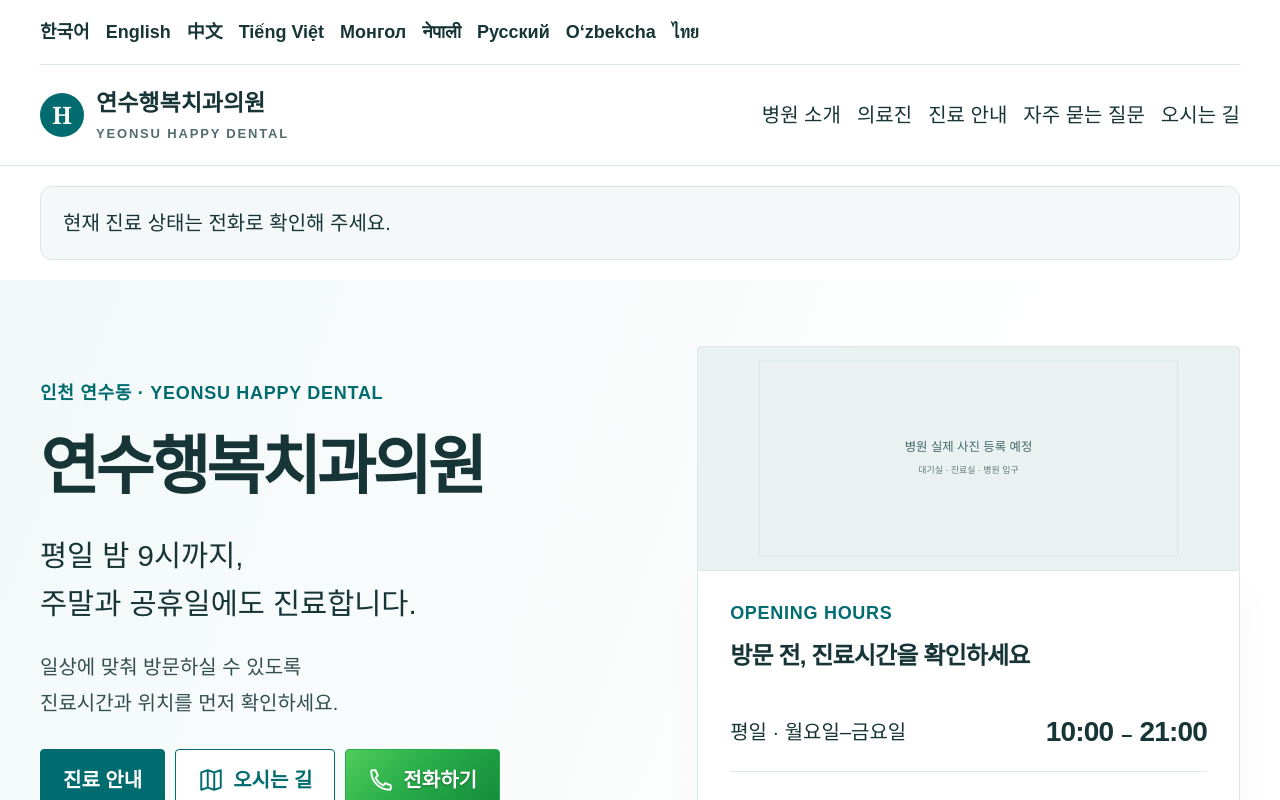
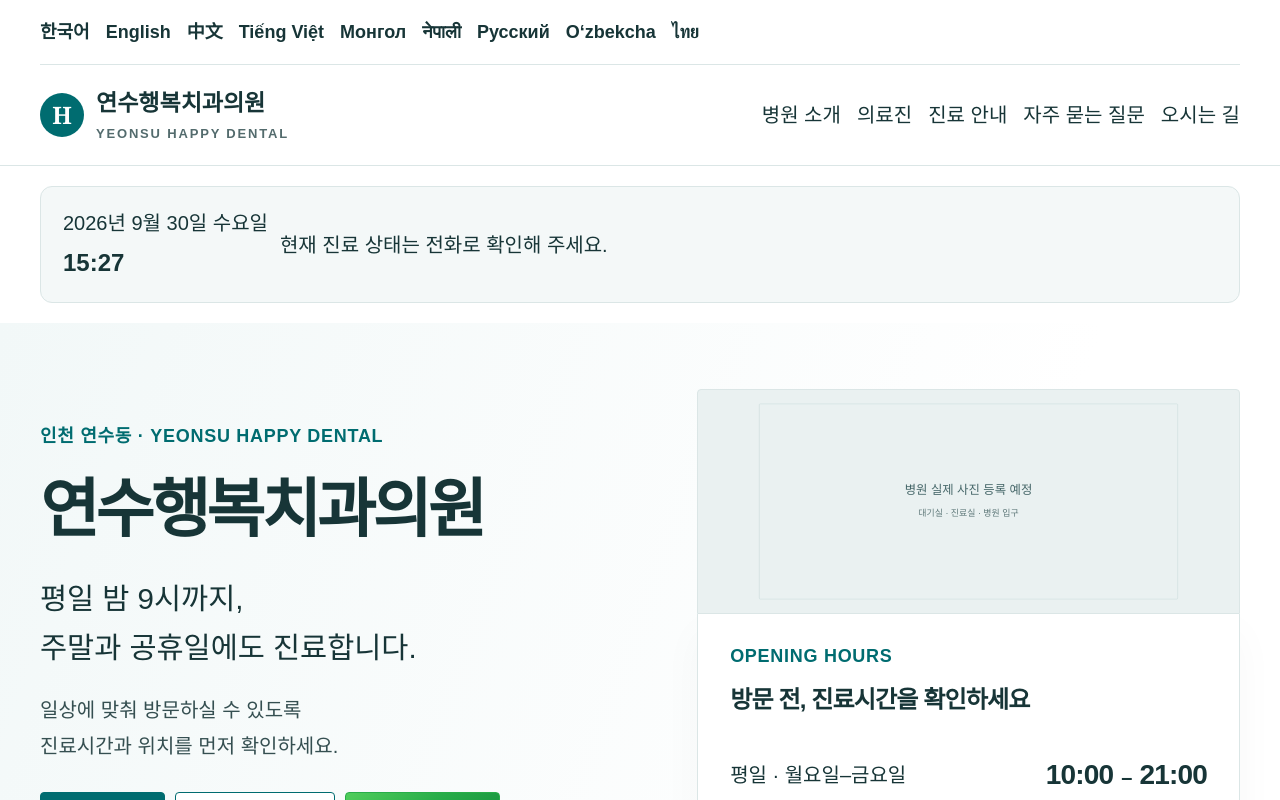
Before and after one commit to sekiyang-hub/test2875, a Next.js app: page / in a window 1280 px wide. Shown: the top 800 px of the page. Built offline with nearby package versions, Linux system fonts and the light colour scheme; no server answers; the database is empty.

Commit message:
Display current Korean date weekday and time

```diff
--- a/src/components/clinic-status.tsx
+++ b/src/components/clinic-status.tsx
@@ -12,14 +12,22 @@ export function ClinicStatus() {
     if (!statusStoreConfigured) return;
     let active = true;
     async function update() { try { const next = await readStatus(); if(active) { setSettings(next); setNow(new Date()); setFailed(false); } } catch { if(active) { setFailed(true); setNow(null); } } }
-    void update(); const poll = setInterval(update, 30000); const clock = setInterval(() => setNow(value => value ? new Date() : null), 15000);
+    setNow(new Date());
+    void update(); const poll = setInterval(update, 30000); const clock = setInterval(() => setNow(new Date()), 1000);
     const focus = () => void update(); window.addEventListener('focus',focus);
     return () => { active = false; clearInterval(poll); clearInterval(clock); window.removeEventListener('focus',focus); };
   }, []);
-  if (!statusStoreConfigured || pathname.startsWith('/admin')) return null;
+  if (!statusStoreConfigured) return null;
   const language = pathname.startsWith('/guide/') ? pathname.split('/')[2] : 'ko';
   const labels = statusLabels[language as keyof typeof statusLabels] || statusLabels.ko;
-  if (!now) return failed ? <div className="container clinic-status">{language === 'ko' ? '현재 진료 상태는 전화로 확인해 주세요.' : labels[5]}</div> : null;
+  if (!now) return null;
+  const locales: Record<string,string> = {ko:'ko-KR',en:'en-GB',zh:'zh-CN',vi:'vi-VN',mn:'mn-MN',ne:'ne-NP',ru:'ru-RU',uz:'uz-UZ',th:'th-TH'};
+  const locale = locales[language] || 'ko-KR';
+  const date = new Intl.DateTimeFormat(locale,{timeZone:'Asia/Seoul',year:'numeric',month:'long',day:'numeric',weekday:'long'}).format(now);
+  const time = new Intl.DateTimeFormat(locale,{timeZone:'Asia/Seoul',hour:'2-digit',minute:'2-digit',hourCycle:'h23'}).format(now);
+  const currentTime = <time className="clinic-current-time" dateTime={now.toISOString()}><span>{date}</span><strong>{time}</strong></time>;
+  if (pathname.startsWith('/admin')) return <div className="container clinic-status">{currentTime}</div>;
+  if (failed) return <div className="container clinic-status">{currentTime}<span>{language === 'ko' ? '현재 진료 상태는 전화로 확인해 주세요.' : labels[5]}</span></div>;
   const result = resolveClinicStatus(now,settings);
-  return <div className={`container clinic-status status-${result.mode}`} role="status"><strong><span aria-hidden="true" className="status-dot"/>{labels[result.mode === 'open' ? 0 : result.mode === 'closed' ? 1 : 2]}</strong>{result.mode === 'open' && !result.manual && <span>{language === 'ko' ? `오늘 ${result.closes}까지 진료` : `${labels[3]} · ${labels[4]} ${result.closes}`}</span>}{result.message && <span>{result.message}</span>}{!result.manual && <small>{labels[5]}</small>}</div>;
+  return <div className={`container clinic-status status-${result.mode}`}>{currentTime}<div className="clinic-status-detail" role="status"><strong><span aria-hidden="true" className="status-dot"/>{labels[result.mode === 'open' ? 0 : result.mode === 'closed' ? 1 : 2]}</strong>{result.mode === 'open' && !result.manual && <span>{language === 'ko' ? `오늘 ${result.closes}까지 진료` : `${labels[3]} · ${labels[4]} ${result.closes}`}</span>}{result.message && <span>{result.message}</span>}{!result.manual && <small>{labels[5]}</small>}</div></div>;
 }
```
